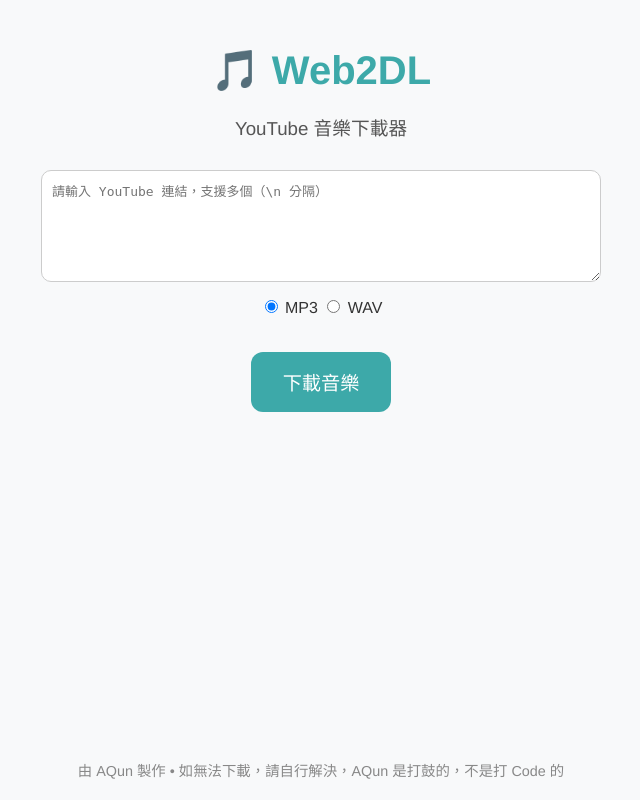
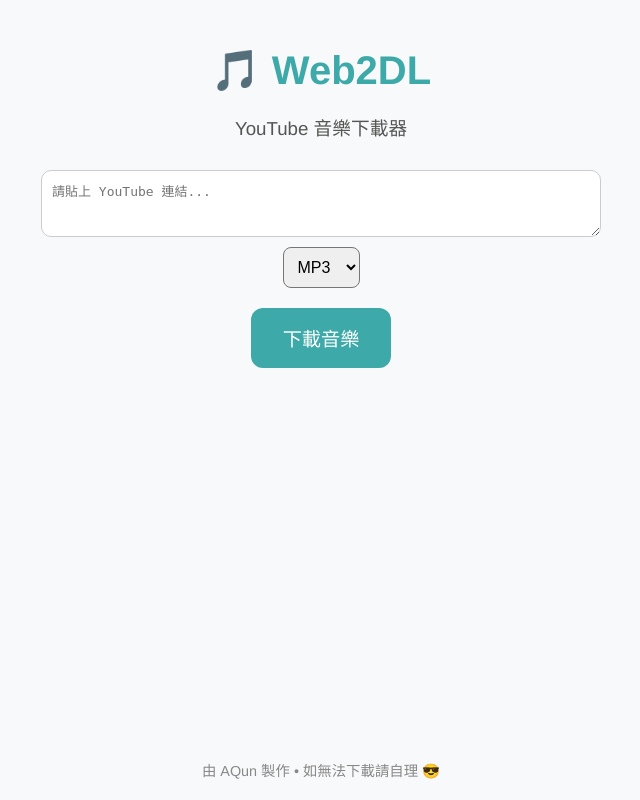
Before and after one commit to AQun1025/ytapi, a Flask app: page / in a window 1280 px wide. Shown: the whole page, without its empty margins (319-959 px from the left). Run offline with Flask 3, Linux system fonts and the light colour scheme.

Commit message:
修正 Flask 路由與下載功能

```diff
--- a/templates/index.html
+++ b/templates/index.html
@@ -1,27 +1,49 @@
 <!DOCTYPE html>
 <html lang="zh-Hant">
 <head>
-    <meta charset="UTF-8">
-    <meta name="viewport" content="width=device-width, initial-scale=1.0">
+  <meta charset="UTF-8" />
   <title>Web2DL</title>
-    <link rel="stylesheet" href="style.css">
+  <link rel="stylesheet" href="{{ url_for('static', filename='style.css') }}">
 </head>
 <body>
   <div class="container">
     <h1>🎵 Web2DL</h1>
     <h3>YouTube 音樂下載器</h3>
-        <form action="/download" method="post">
-            <textarea name="url" rows="6" placeholder="請輸入 YouTube 連結，支援多個（\n 分隔）"></textarea>
-            <div style="margin: 15px 0;">
-                <label><input type="radio" name="format" value="mp3" checked> MP3</label>
-                <label><input type="radio" name="format" value="wav"> WAV</label>
-            </div>
+
+    <form id="download-form">
+      <textarea id="url" placeholder="請貼上 YouTube 連結..." rows="3" required></textarea>
+      <select id="format">
+        <option value="mp3">MP3</option>
+        <option value="wav">WAV</option>
+      </select>
       <input type="submit" value="下載音樂">
     </form>
+
+    <div id="result"></div>
   </div>
 
-    <footer>
-        由 AQun 製作 • 如無法下載，請自行解決，AQun 是打鼓的，不是打 Code 的
-    </footer>
+  <footer>由 AQun 製作 • 如無法下載請自理 😎</footer>
+
+  <script>
+    document.getElementById("download-form").addEventListener("submit", async (e) => {
+      e.preventDefault();
+      const url = document.getElementById("url").value;
+      const format = document.getElementById("format").value;
+
+      const res = await fetch("/api/download", {
+        method: "POST",
+        headers: { "Content-Type": "application/json" },
+        body: JSON.stringify({ url, format })
+      });
+
+      const data = await res.json();
+      const resultDiv = document.getElementById("result");
+      if (data.status === "success") {
+        resultDiv.innerHTML = `<p>✅ 下載成功：${data.title}</p><a href="${data.download_url}" target="_blank">點此下載</a>`;
+      } else {
+        resultDiv.innerHTML = `<p style="color:red;">❌ 錯誤：${data.message}</p>`;
+      }
+    });
+  </script>
 </body>
 </html>
```
Also changed, not shown: 1 other file. Lines whose indentation alone changed are shown as unchanged.
